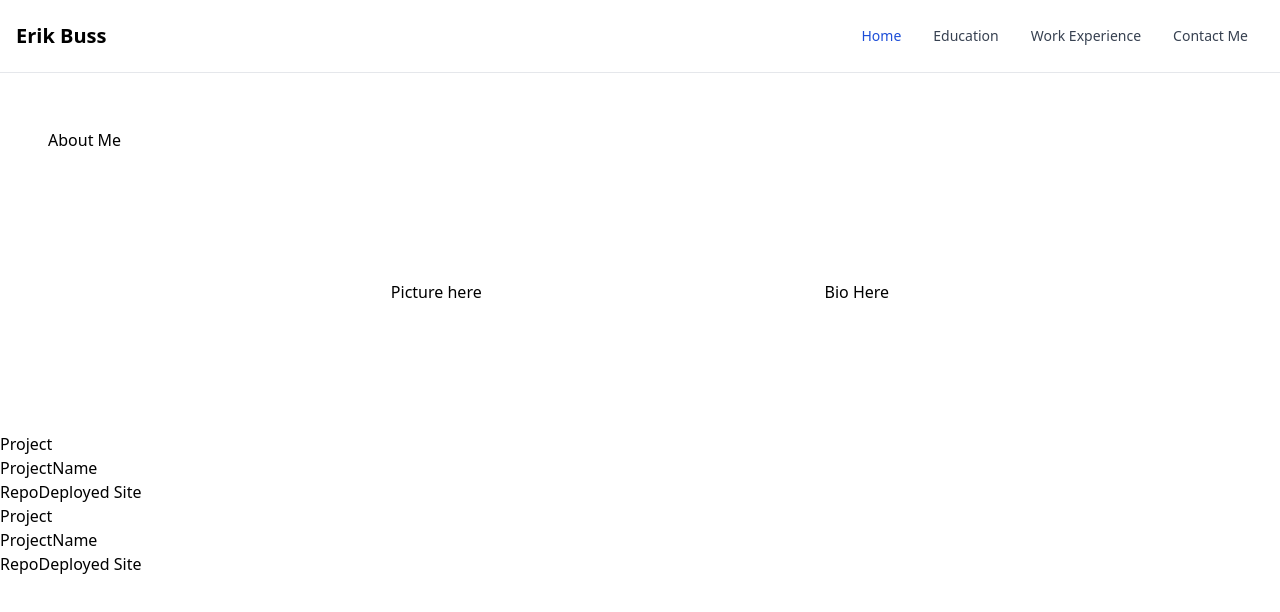
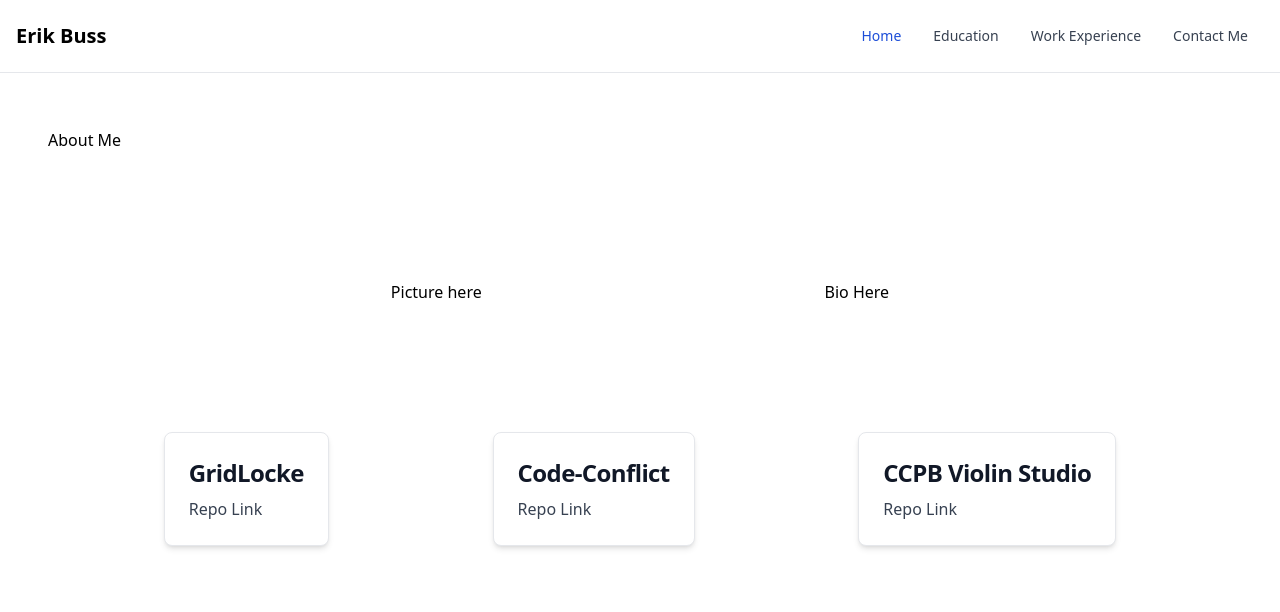
Before and after one commit to neft-tk/portfolio-2.0, a React (Create React App) app: page / in a window 1280 px wide. Shown: the top 612 px of the page. Built offline with nearby package versions, Linux system fonts and the light colour scheme.

Commit message:
added minor card styling to projects

```diff
--- a/src/components/Project.jsx
+++ b/src/components/Project.jsx
@@ -1,13 +1,24 @@
-import React from 'react'
+import React from "react";
 
-export default function Project({ repoLink, deployedLink }) {
-
-    return (
-        <>
-      <div>Project</div>
-      <h1>ProjectName</h1>
-      <a href={repoLink} target="_blank">Repo</a>
-      <a href={deployedLink} target="_blank">Deployed Site</a>
-      </>
-    )
+export default function Project({ projectName, repoLink, deployedLink }) {
+  return (
+    <>
+    <div>
+      <a
+        href={deployedLink}
+        target="_blank"
+        className="block max-w-sm p-6 bg-white border border-gray-200 rounded-lg shadow-md hover:bg-gray-100 dark:bg-gray-800 dark:border-gray-700 dark:hover:bg-gray-700"
+      >
+        <h5 class="mb-2 text-2xl font-bold tracking-tight text-gray-900 dark:text-white">
+          {projectName}
+        </h5>
+        <p class="font-normal text-gray-700 dark:text-gray-400">
+        <a href={repoLink} target="_blank">
+          Repo Link
+        </a>
+        </p>
+      </a>
+      </div>
+    </>
+  );
 }
--- a/src/components/ProjectSpace.jsx
+++ b/src/components/ProjectSpace.jsx
@@ -1,19 +1,38 @@
 import React from "react";
 import Project from "./Project";
 
+let firstProjectName = "GridLocke";
 let firstProjectRepoURL = "https://github.com/neft-tk/fatal-forge";
 let firstProjectDeployedURL = "https://gridlocke.net/";
 
+let secondProjectName = "Code-Conflict";
 let secondProjectRepoURL = "https://github.com/neft-tk/Code-Conflict";
+let secondProjectDeployedURL = "https://code-conflict.herokuapp.com/";
+
+let thirdProjectName = "CCPB Violin Studio";
+let thirdProjectRepoURL = "https://github.com/neft-tk/ccpb-violin-studio";
+let thirdProjectDeployedURl = "#";
 
 export default function ProjectSpace() {
   return (
     <>
-      <Project
-        repoLink={firstProjectRepoURL}
-        deployedLink={firstProjectDeployedURL}
-      />
-      <Project repoLink={secondProjectRepoURL} />
+      <div className="flex flex-row justify-evenly">
+        <Project
+          projectName={firstProjectName}
+          repoLink={firstProjectRepoURL}
+          deployedLink={firstProjectDeployedURL}
+        />
+        <Project
+          projectName={secondProjectName}
+          repoLink={secondProjectRepoURL}
+          deployedLink={secondProjectDeployedURL}
+        />
+        <Project
+          projectName={thirdProjectName}
+          repoLink={thirdProjectRepoURL}
+          deployedLink={thirdProjectDeployedURl}
+        />
+      </div>
     </>
   );
 }
```
